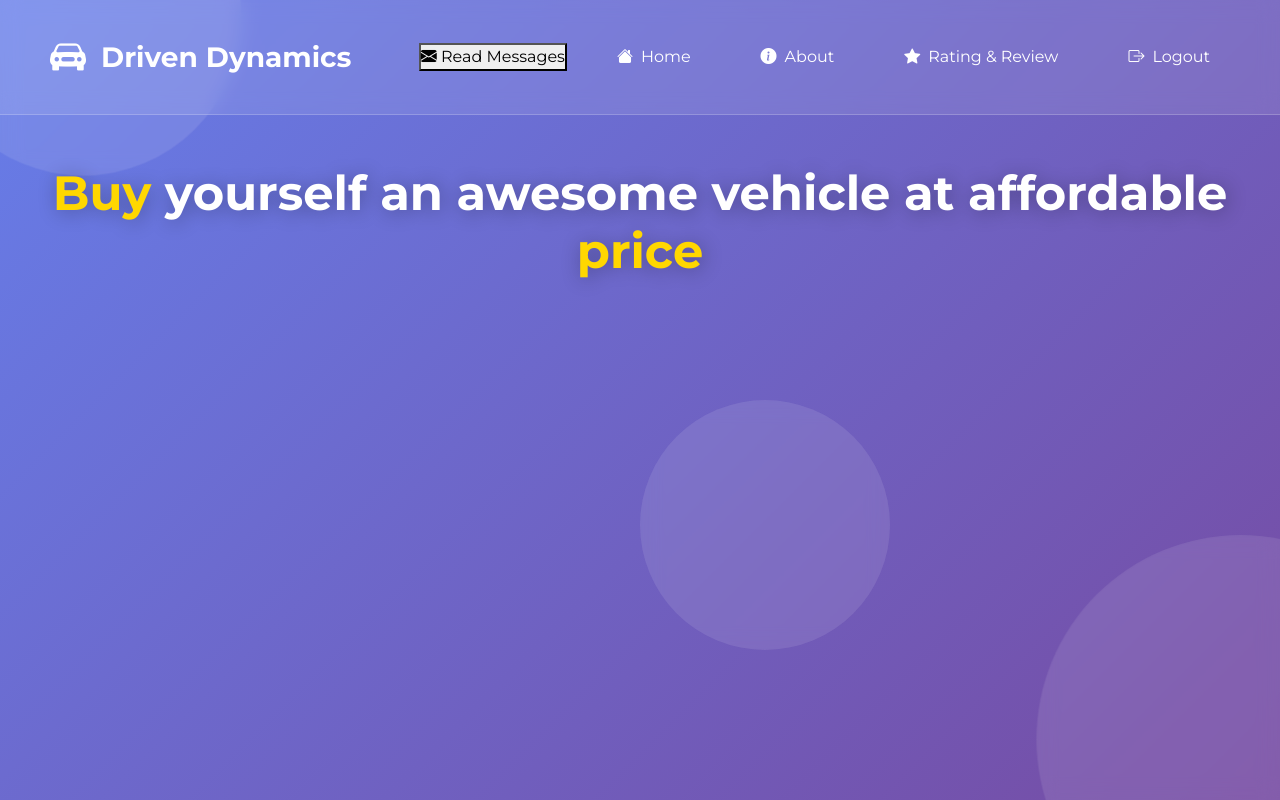
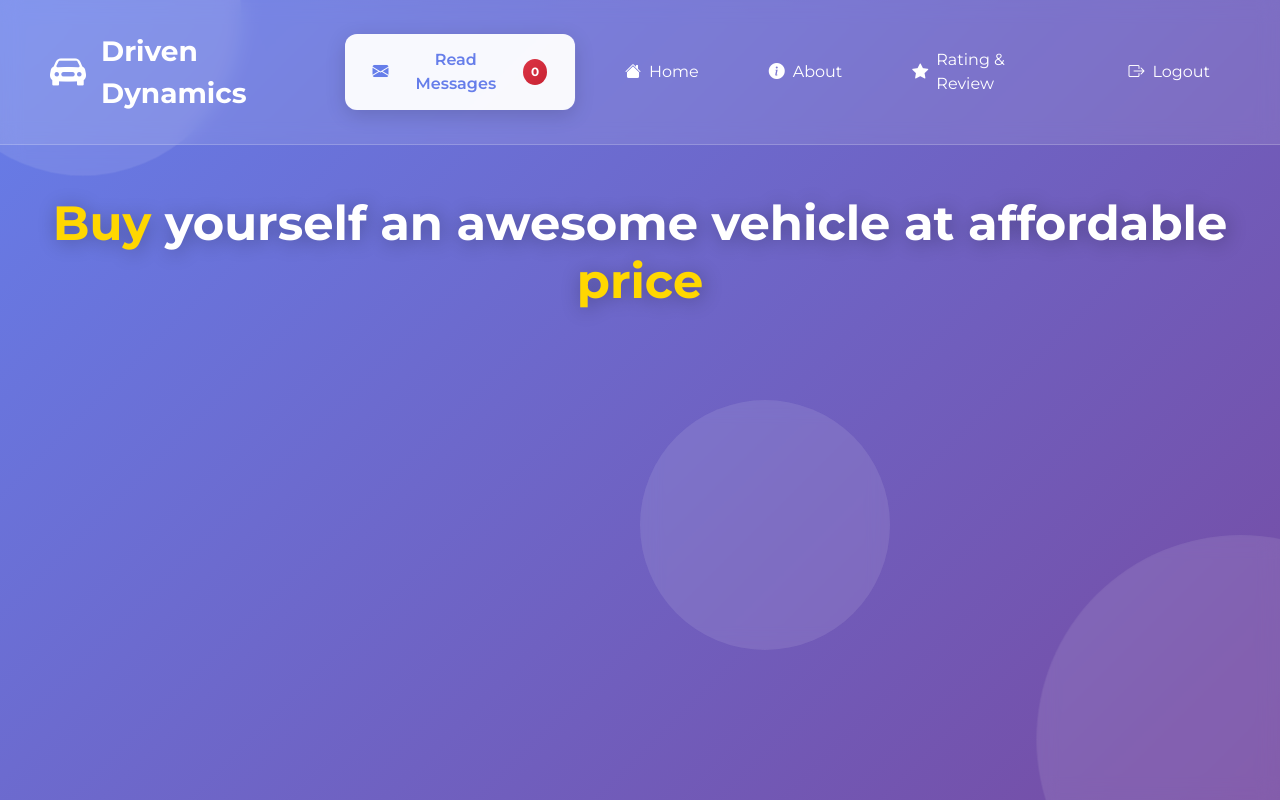
Before and after one commit to mthimkulu23/Driven-Dynamics, a Flask app: page /catelog_buyer in a window 1280 px wide. Run offline with Flask 3, Linux system fonts and the light colour scheme; data that the repository does not hold is empty.

```diff
--- a/app/templates/catelog_buyer.html
+++ b/app/templates/catelog_buyer.html
@@ -453,13 +453,13 @@
         </div>
 
         <nav class="nav-menu">
-            <button class="messages-btn" onclick="window.location.href='/buyer_message'">
-                <i class="bi bi-envelope-fill"></i>
-                Read Messages
-                {% if count > 0 %}
-                <span class="badge">{{count}}</span>
-                {% endif %}
-            </button>
+            <div class="notification-badge">
+                <button class="badge-btn" onclick="window.location.href='/buyer_message'">
+                    <i class="bi bi-envelope-fill"></i>
+                    Read Messages
+                    <span class="badge-count">{{count}}</span>
+                </button>
+            </div>
             {% if session.user_name %}
             <div class="user-profile">
                 <i class="bi bi-person-circle profile-icon"></i>
```
